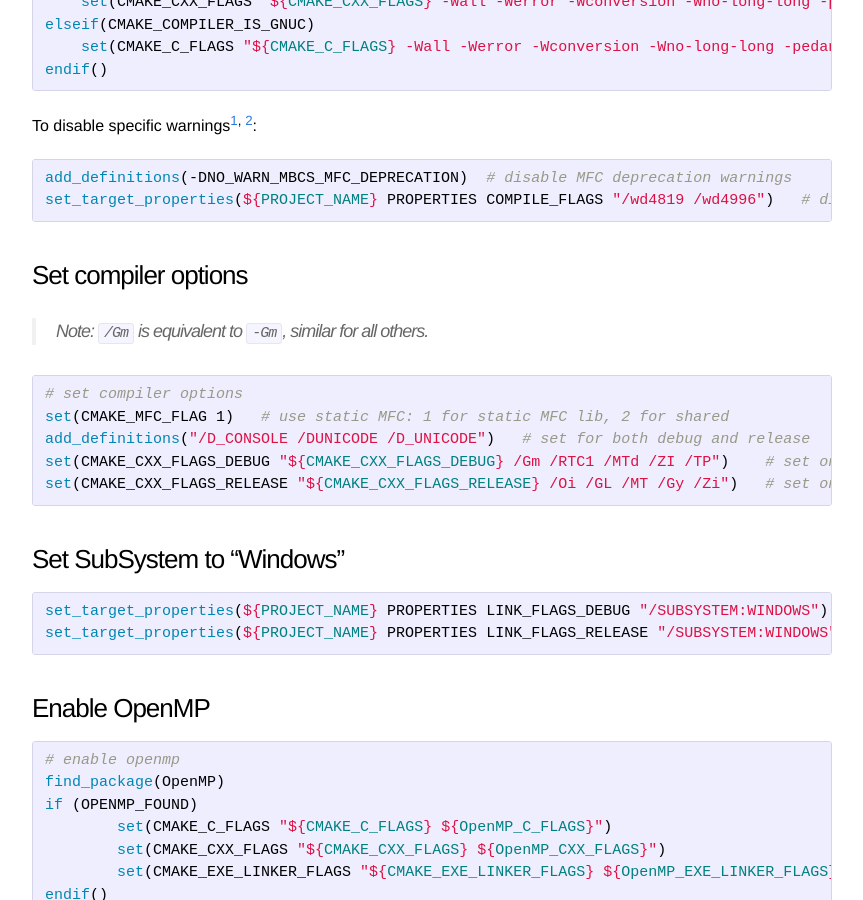
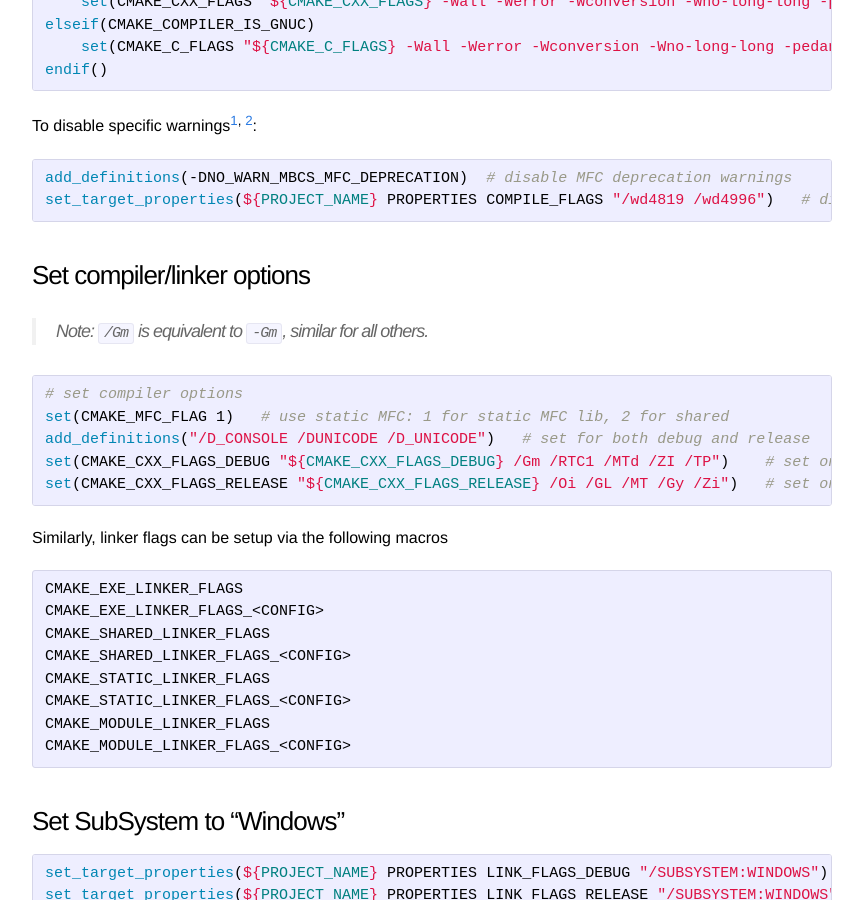
Before and after one commit to blog-ythu/blog-ythu.github.io, a Jekyll site: the page built from _posts/2014-09-25-CMake-sumup.md, in a window 1280 px wide and 900 px high, scrolled down 3485 px. Shown: the whole window, without its empty margins (208-1071 px from the left). Built offline with Jekyll 4.4.1, drawn with Linux system fonts in a browser that asks for light colours; nearby versions of some CDN libraries; Markdown is read by kramdown in place of the engine named in the settings; comment, search, counter and statistics services are not loaded; some of the changed text lies outside the part shown.

Commit message:
update post: CMake sumup

````diff
--- a/_posts/2014-09-25-CMake-sumup.md
+++ b/_posts/2014-09-25-CMake-sumup.md
@@ -136,7 +136,7 @@ add_definitions(-DNO_WARN_MBCS_MFC_DEPRECATION)  # disable MFC deprecation warni
 set_target_properties(${PROJECT_NAME} PROPERTIES COMPILE_FLAGS "/wd4819 /wd4996")   # disable warining C4819 and C4996
 ```
 
-### Set compiler options
+### Set compiler/linker options
 > Note: `/Gm` is equivalent to `-Gm`, similar for all others.
 
 ```cmake
@@ -145,6 +145,19 @@ set(CMAKE_MFC_FLAG 1)   # use static MFC: 1 for static MFC lib, 2 for shared
 add_definitions("/D_CONSOLE /DUNICODE /D_UNICODE")   # set for both debug and release
 set(CMAKE_CXX_FLAGS_DEBUG "${CMAKE_CXX_FLAGS_DEBUG} /Gm /RTC1 /MTd /ZI /TP")    # set only for debug mode
 set(CMAKE_CXX_FLAGS_RELEASE "${CMAKE_CXX_FLAGS_RELEASE} /Oi /GL /MT /Gy /Zi")   # set only for release mode
+```
+
+Similarly, linker flags can be setup via the following macros
+
+```
+CMAKE_EXE_LINKER_FLAGS
+CMAKE_EXE_LINKER_FLAGS_<CONFIG>
+CMAKE_SHARED_LINKER_FLAGS
+CMAKE_SHARED_LINKER_FLAGS_<CONFIG>
+CMAKE_STATIC_LINKER_FLAGS
+CMAKE_STATIC_LINKER_FLAGS_<CONFIG>
+CMAKE_MODULE_LINKER_FLAGS
+CMAKE_MODULE_LINKER_FLAGS_<CONFIG>
 ```
 
 ### Set SubSystem to "Windows"
````
